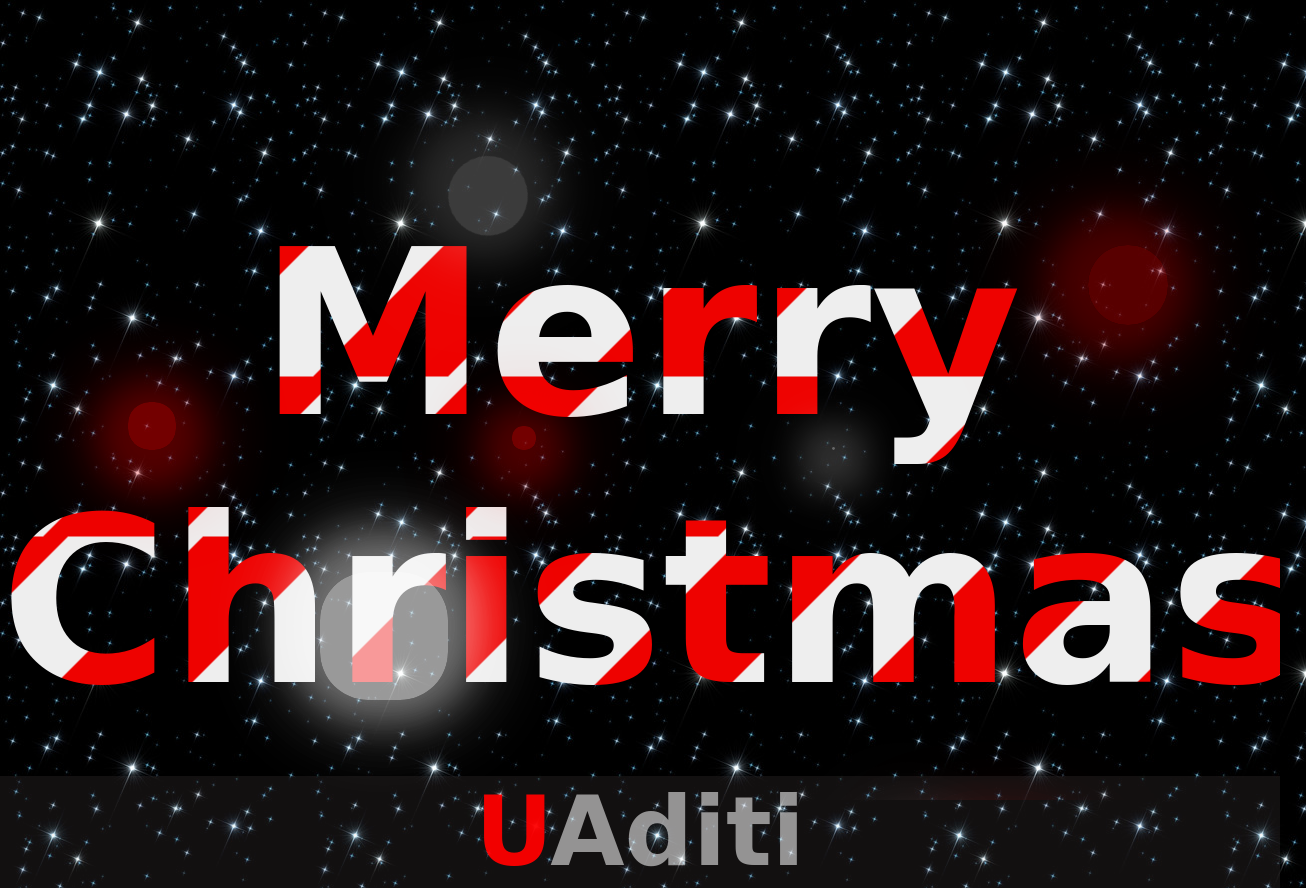
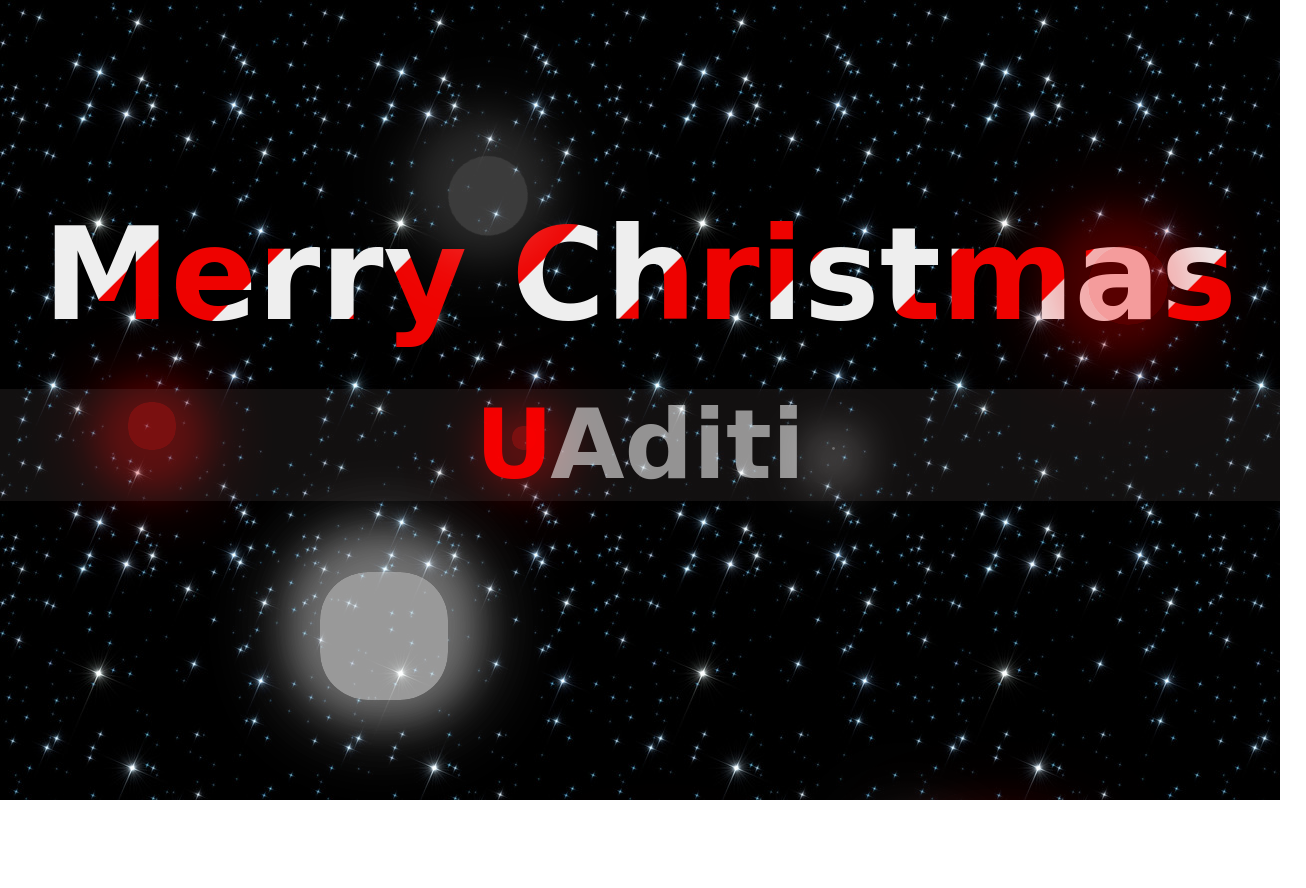
Before and after one commit to AditiUpadhyay2000/responsive, a plain HTML site: page index.html in a window 1280 px wide. Shown: the whole page, 1306 px wide, since content can reach past the window. After the commit the page ends 800 px from the top, so only its background shows below. Drawn offline with Linux system fonts and the light colour scheme; a web font is replaced by a local one.

Commit message:
Update style.css

```diff
--- a/style.css
+++ b/style.css
@@ -172,7 +172,7 @@ body {
 .animated {
 
   font-family: 'Charm', cursive;
-  font-size: 18vw;
+  font-size: 10vw;
   background: url('text-bg.png');
   background-clip: text;
   -webkit-background-clip: text;
```
